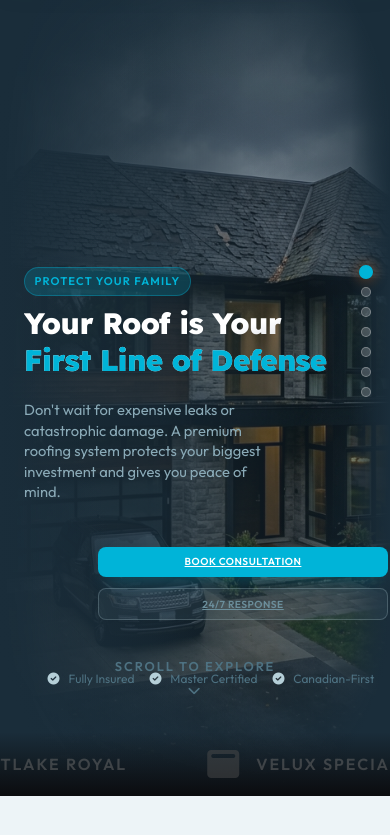
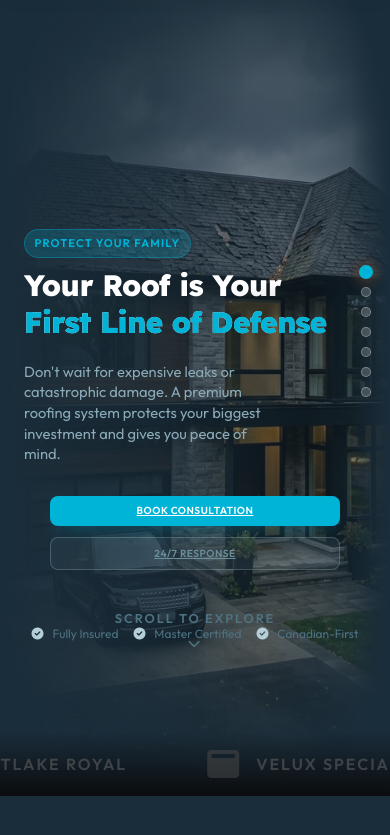
Before and after one commit to davidschein25-prog/trident-roofing, a plain HTML site: page index.html in a window 390 px wide. Shown: the part 75-910 px from the top of the page. Drawn offline with Linux system fonts and the light colour scheme.

Commit message:
UI: Refine mobile hero overrides. Ensure 100% button and certification horizontal centering by resetting global margins, prevent overlap with scroll hint by restoring certifications to relative flow, and bypass dynamic scroll viewport expansion white gaps by locking runway dark background and expanding sticky window to 100dvh.

```diff
--- a/css/style.css
+++ b/css/style.css
@@ -3095,14 +3095,16 @@ body.emergency-mode {
     .hero-runway {
         height: 450vh !important; /* Keep the runway scroll height for scroll-hijacking */
         position: relative !important;
+        background: var(--hero-bg) !important; /* Preclude any white gap exposure during scrolling */
     }
     .hero-sticky {
         position: sticky !important; /* Lock the sticky context */
         top: 0 !important;
         height: 100vh !important;
-        height: 100svh !important; /* Maintain dynamic/short bounds */
+        height: 100dvh !important; /* Dynamically expand to full lvh as address bar retracts, preventing white bars */
         width: 100% !important;
         overflow: hidden !important;
+        background: var(--hero-bg) !important;
     }
     .hero-progress {
         display: none !important; /* Hide progress bar on mobile */
@@ -3129,7 +3131,7 @@ body.emergency-mode {
         justify-content: flex-end !important; /* Align content towards the bottom above the trust brand carousel */
         align-items: stretch !important;
         text-align: left !important;
-        padding: 85px 1.5rem calc(50px + 2rem) !important; /* Keep clear of the brand carousel (approx 50px tall) */
+        padding: 85px 1.5rem calc(50px + 1.5rem) !important; /* Keep clear of the brand carousel (approx 50px tall) */
         height: 100% !important;
         box-sizing: border-box !important;
         z-index: 10 !important;
@@ -3141,7 +3143,7 @@ body.emergency-mode {
         position: relative !important;
         height: 240px !important; /* Stable static height to prevent the rest of elements from shifting when text length changes */
         width: 100% !important;
-        margin-bottom: 0.8rem !important;
+        margin-bottom: 0.5rem !important;
         display: block !important;
     }
     .hero-phase {
@@ -3190,13 +3192,16 @@ body.emergency-mode {
         flex-direction: column !important;
         align-items: center !important;
         gap: 0.7rem !important;
-        margin-bottom: 1rem !important;
+        margin-left: 0 !important; /* Revert global 3rem right-shift on mobile! */
+        margin-top: 0 !important;
+        margin-bottom: 1.2rem !important;
     }
     .hero-ctas .btn {
         width: 85% !important; /* Unified button width on mobile for consistency */
         max-width: 300px !important;
         text-align: center !important;
         justify-content: center !important;
+        margin: 0 auto !important;
     }
 
     /* Order 3: Scroll hint (Centered) */
@@ -3206,7 +3211,7 @@ body.emergency-mode {
         display: flex !important;
         flex-direction: column !important;
         align-items: center !important;
-        margin: 0 auto 1rem !important;
+        margin: 0 auto 1.2rem !important; /* Spacing below to separate from certifications */
         animation: mobile-bounce 2s ease-in-out infinite !important;
         left: auto !important;
         opacity: 1 !important;
@@ -3215,14 +3220,20 @@ body.emergency-mode {
     /* Order 4: 3 Certifications (Centered) */
     .hero-trust {
         order: 4 !important;
+        position: relative !important; /* Revert absolute positioning to participate in flex flow! */
         display: flex !important;
         flex-direction: row !important;
         justify-content: center !important;
         align-items: center !important;
         width: 100% !important;
+        margin-left: 0 !important; /* Revert global 1rem right-shift on mobile! */
         margin-top: 0 !important;
-        margin-bottom: 0.8rem !important;
+        margin-bottom: 0.5rem !important;
+        bottom: auto !important; /* Cancel absolute positioning values */
+        left: auto !important;
+        right: auto !important;
         gap: 15px !important;
+        z-index: 15 !important;
     }
     .hero-trust span {
         font-size: 0.75rem !important;
```
